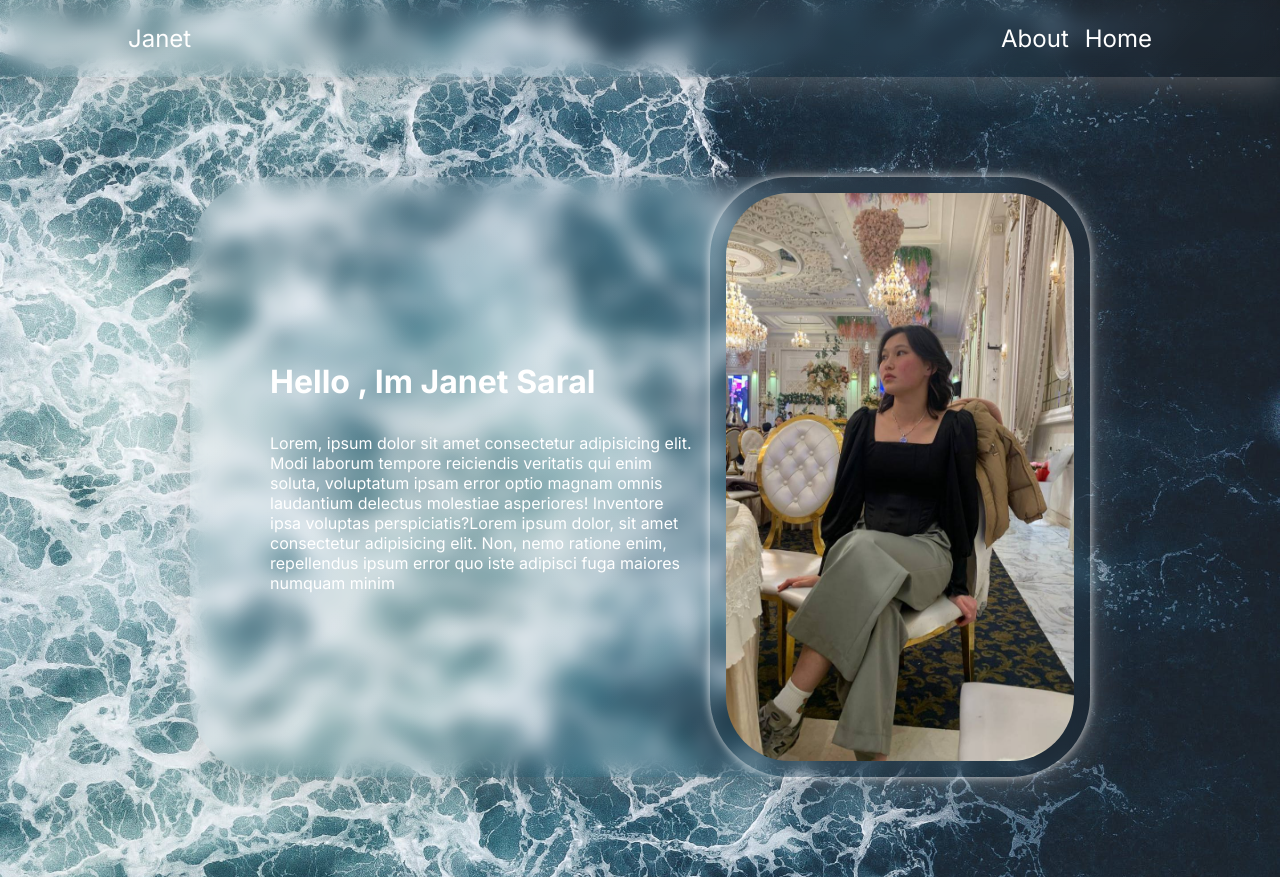
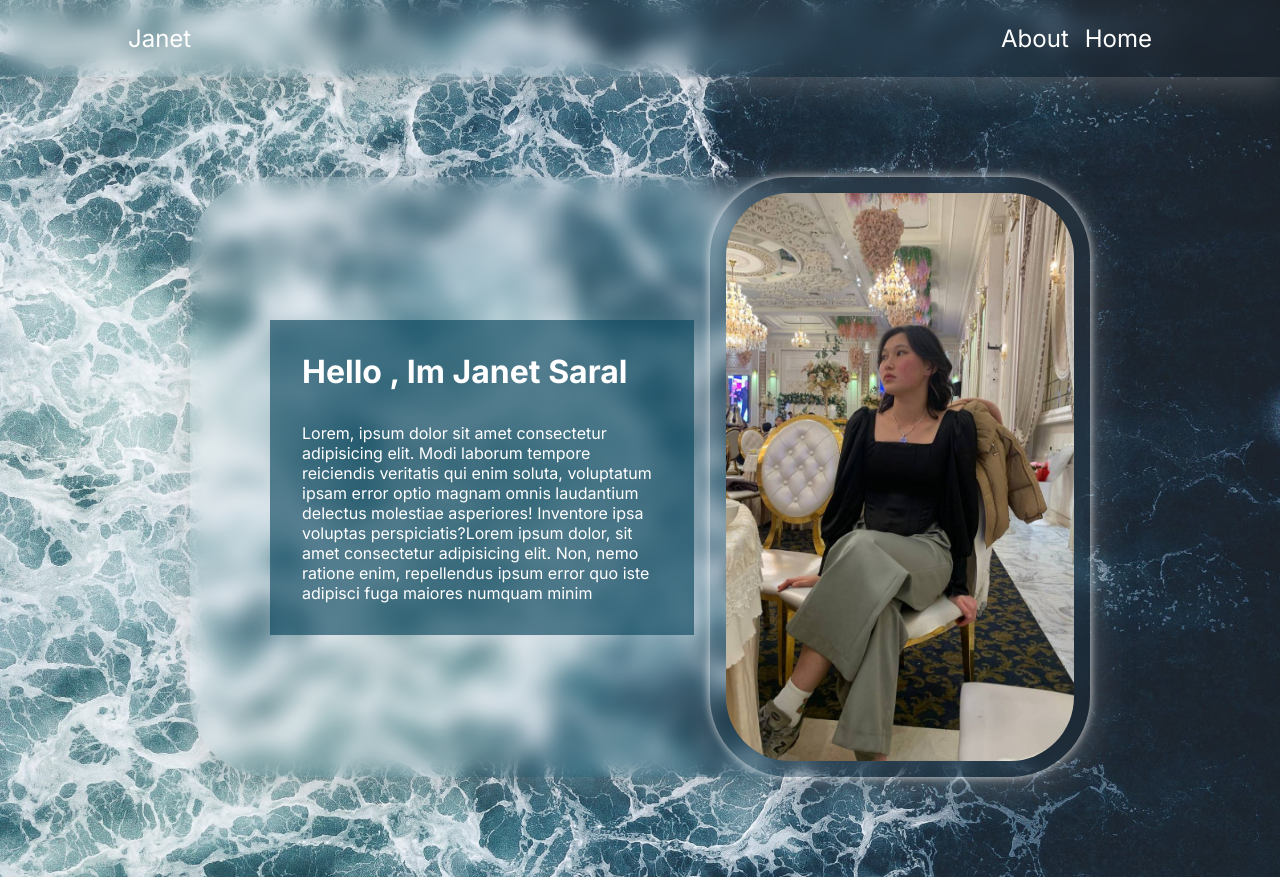
Before and after one commit to jkattoeva/NextPortfolio, a Next.js app: page / in a window 1280 px wide. Built offline with nearby package versions, Linux system fonts and the light colour scheme.

Commit message:
add framer motion

```diff
--- a/package.json
+++ b/package.json
@@ -9,6 +9,7 @@
     "lint": "next lint"
   },
   "dependencies": {
+    "framer-motion": "^10.16.16",
     "next": "^14.0.4",
     "react": "^18",
     "react-dom": "^18",
--- a/src/styles/Person.module.scss
+++ b/src/styles/Person.module.scss
@@ -23,6 +23,9 @@
     display: flex;
     flex-direction: column;
     gap: 2rem;
+
+    padding: 2rem;
+    background-color: rgba(12, 71, 94, 0.644);
   }
 
   .image {
```
Also changed, not shown: 1 other file (tests, documents, lock files or other folders).
